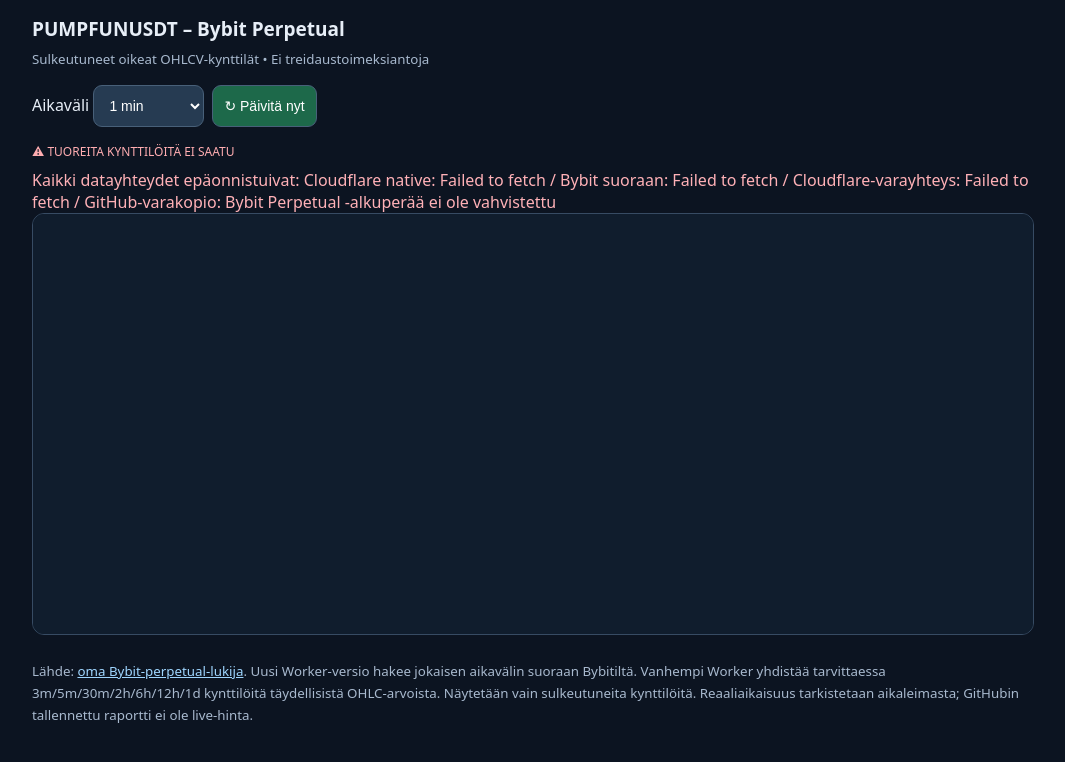
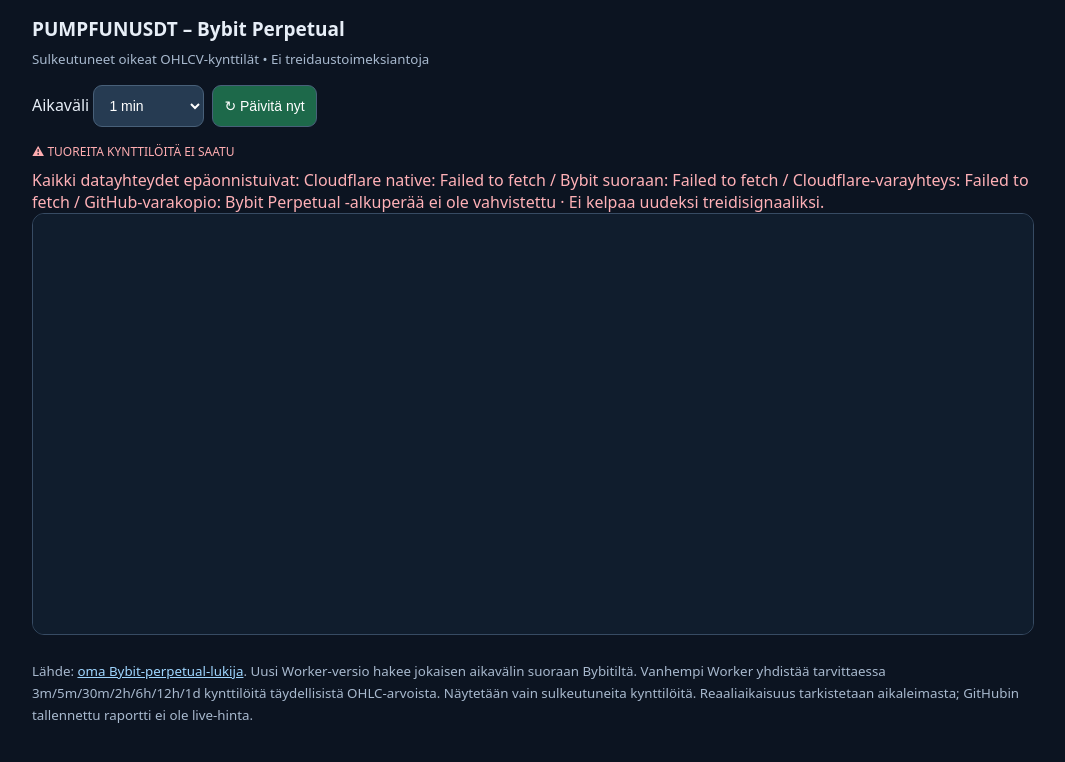
Before and after one commit to zurabgudushauri1994-ship-it/-spot-candle-bridge, a website: page perp/chart.html in a window 1280 px wide. Shown: the whole page, without its empty margins (108-1173 px from the left). Drawn offline with Linux system fonts and the light colour scheme; no server answers.

Commit message:
Cache verified OHLC history offline, keep stale warning, fix native daily interval fallback

```diff
--- a/perp/chart.html
+++ b/perp/chart.html
@@ -90,6 +90,10 @@ function paint(){
 }
 
 const NATIVE="https://api.bybit.com/v5/market/kline";
+const LOCAL_KEY="pump-perp-ohclv-verified-";
+function saveLocal(tf,rows){try{localStorage.setItem(LOCAL_KEY+tf,JSON.stringify({storedAt:Date.now(),source:"bybit_v5_linear_perpetual",rows:rows.slice(-200)}))}catch(_){}}
+function getLocal(tf){try{const d=JSON.parse(localStorage.getItem(LOCAL_KEY+tf)||"null");return d?.source==="bybit_v5_linear_perpetual"?checked(d.rows,nativeTF(tf)):null}catch(_){return null}}
+function nativeTF(tf){return tf==="1440"?"D":tf}
 const ARCHIVE="https://raw.githubusercontent.com/zurabgudushauri1994-ship-it/-spot-candle-bridge/main/data/perp/latest.json";
 let pending=false;
 function nativeTF(tf){return tf==="1440"?"D":tf}
@@ -148,7 +152,7 @@ async function acquire(tf){
    verify(d);
    if(!archived&&Math.abs(stamp-Number(d.generated_at_ms))>180000)throw Error("Varayhteyden data on vanhaa");
    const key={"1":"1m","15":"15m","60":"1h","240":"4h"}[normalized];
-   const rows=key?d.timeframes?.[key]:convert(d,Number(normalized));
+   const rows=key?d.timeframes?.[key]:convert(d,Number(tf));
    return {rows:checked(rows,normalized),src:title,archived};
   }catch(e){errs.push(title+": "+e.message)}
  }
@@ -162,7 +166,7 @@ async function load(){
  try{
   const d=await acquire(tf);
   if($("tf").value!==tf){pending=true;return}
-  view=d.rows;selected=null;
+  view=d.rows;selected=null;saveLocal(tf,view);
   const last=candleEnd(view.at(-1)[0],norm),age=Date.now()-last;
   const stale=age>tfLen(norm)+120000;
   $("status").style.color=stale?"#ffadb1":"#bce5d2";
@@ -172,8 +176,13 @@ async function load(){
   if(stale)$("error").textContent="Tietoa näytetään vain historiallisena. Älä käytä sitä nykyisen treidin päätöksen perusteena.";
   paint();
  }catch(e){
-  view=[];$("status").style.color="#ffadb1";$("status").textContent="⚠ TUOREITA KYNTTILÖITÄ EI SAATU";
-  $("error").textContent=String(e.message||e);paint();
+  const archive=getLocal(tf);
+  view=archive||[];
+  selected=null;
+  $("status").style.color="#ffadb1";
+  $("status").textContent=archive?"⚠ OFFLINE · VAIN AIEMPI OHLC-HISTORIA":"⚠ TUOREITA KYNTTILÖITÄ EI SAATU";
+  $("error").textContent=String(e.message||e)+" · Ei kelpaa uudeksi treidisignaaliksi.";
+  paint();
  }finally{
   busy=false;$("refresh").disabled=false;
   if(pending){pending=false;load()}
```
